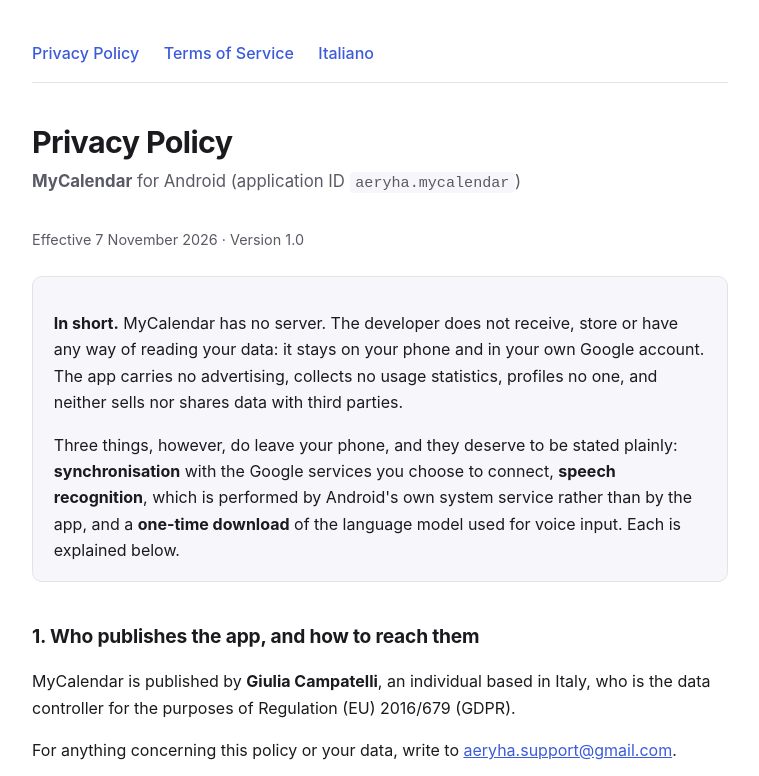
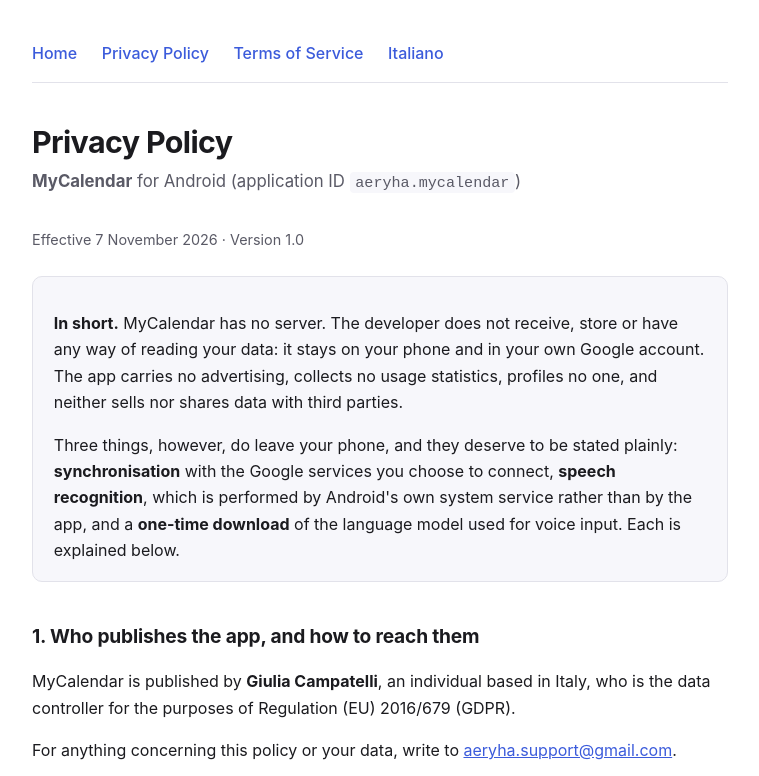
Before and after one commit to Aeryha/mycalendar-sito, a plain HTML site: page privacy-en.html in a window 1280 px wide. Shown: the top 776 px of the page, without its empty margins (260-1019 px from the left). Drawn offline with Linux system fonts and the light colour scheme.

Commit message:
Aggiunge la homepage inglese e collega le due lingue (privacy-en.html)

```diff
--- a/privacy-en.html
+++ b/privacy-en.html
@@ -10,6 +10,7 @@
 <body>
 
 <nav>
+  <a href="index-en.html">Home</a>
   <a href="privacy-en.html">Privacy Policy</a>
   <a href="terms-en.html">Terms of Service</a>
   <a href="privacy.html">Italiano</a>
@@ -285,7 +286,7 @@ version 1.0 of the policy, effective 7 November 2026.</p>
 <footer>
   <p>MyCalendar · <a href="terms-en.html">Terms of Service</a> ·
   <a href="privacy.html">Informativa sulla privacy (italiano)</a> ·
-  <a href="index.html">Home</a></p>
+  <a href="index-en.html">Home</a></p>
   <p>Effective 7 November 2026.</p>
 </footer>
 
```
